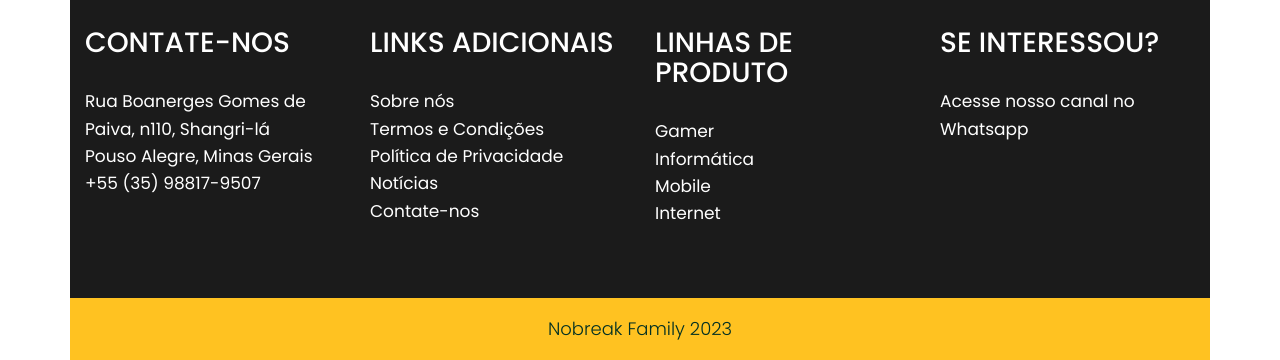
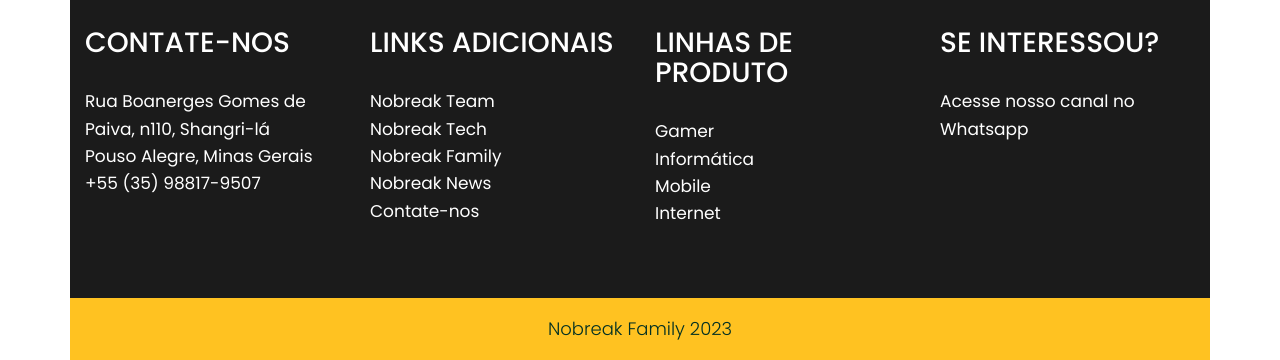
Before and after one commit to GameLineYT/storeNobreakTeam, a plain HTML site: page index.html in a window 1280 px wide. Shown: the part 3826-4186 px from the top of the page. Drawn offline with nearby package versions, Linux system fonts and the light colour scheme.

Commit message:
Update index.html

```diff
--- a/index.html
+++ b/index.html
@@ -467,10 +467,10 @@
                   <div class="contact">
                      <h3>Links Adicionais</h3>
                      <ul class="lik">
-                         <li> <a href="#">Sobre nós</a></li>
-                         <li> <a href="#">Termos e Condições</a></li>
-                         <li> <a href="#">Política de Privacidade</a></li>
-                         <li> <a href="#">Notícias</a></li>
+                         <li> <a href="#">Nobreak Team</a></li>
+                         <li> <a href="#">Nobreak Tech</a></li>
+                         <li> <a href="#">Nobreak Family</a></li>
+                         <li> <a href="#">Nobreak News</a></li>
                           <li> <a href="#">Contate-nos</a></li>
                      </ul>
                   </div>
```
